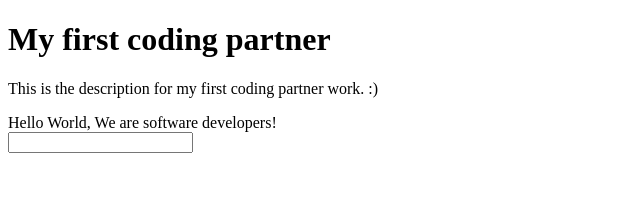
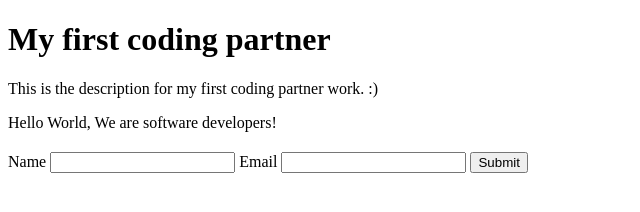
Before and after one commit to xtrmdarc/html-project, a plain HTML site: page index.html in a window 1280 px wide. Shown: the whole page, without its empty margins (0-640 px from the left). Drawn offline with Linux system fonts and the light colour scheme.

Commit message:
ste 4 - 5

```diff
--- a/index.html
+++ b/index.html
@@ -12,8 +12,12 @@
     <p id="description"> This is the description for my first coding partner work. :)  </p>
     Hello World, We are software developers!
 
-    <form id="survey-form">
+    <form id="survey-form" style="margin-top: 20px;">
+      <label for="name" >Name</label>
       <input id="name" type="text"/>
+      <label for="email">Email</label>
+      <input id="email" type="email">
+      <input type="submit">
     </form>
 
 
```
